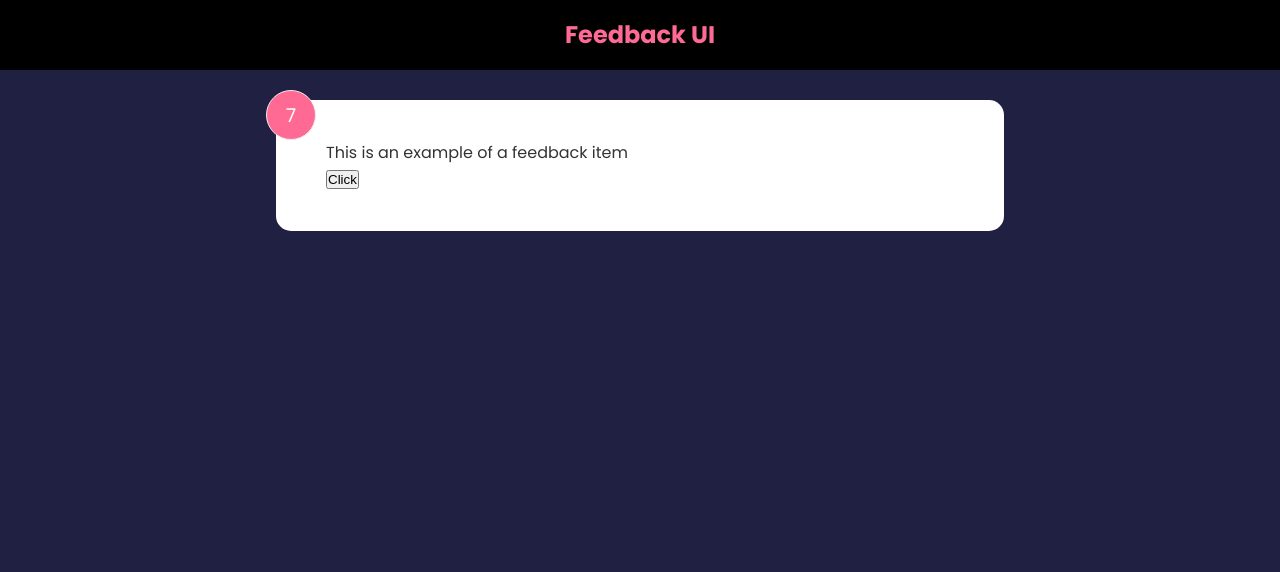
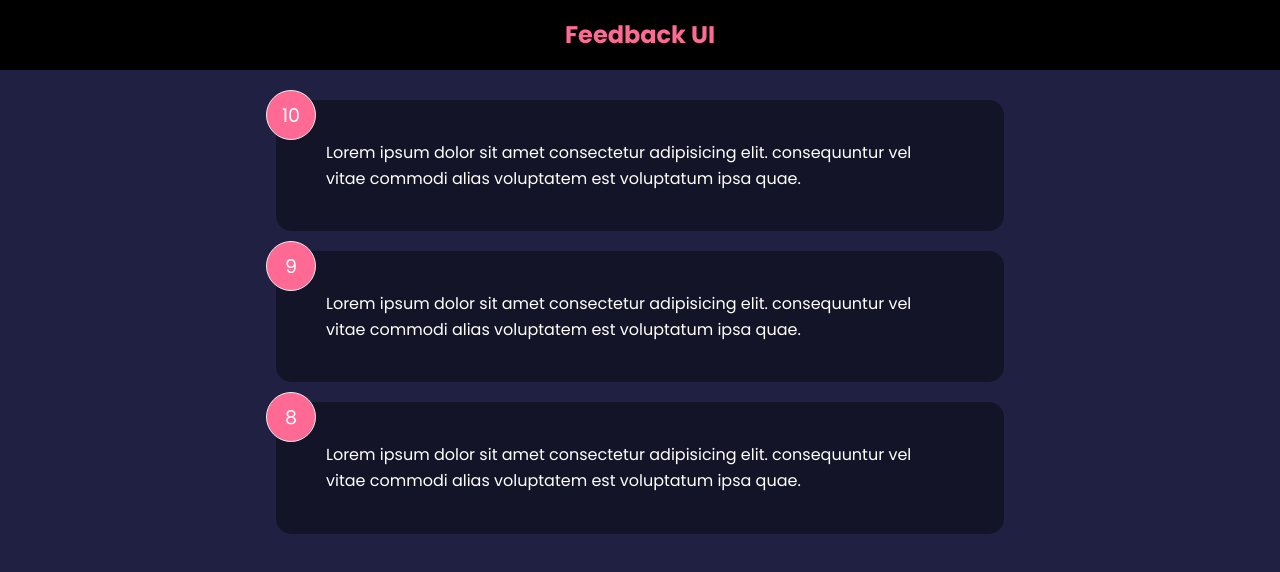
Before and after one commit to johnofisher01/application-cards, a React (Create React App) app in the folder application-cards/: page / in a window 1280 px wide. Shown: the top 572 px of the page. Built offline with nearby package versions, Linux system fonts and the light colour scheme.

Commit message:
Card added, reverse style. Default / Proptypes added

```diff
--- a/application-cards/src/App.js
+++ b/application-cards/src/App.js
@@ -2,8 +2,12 @@
 import './index.css'
 import Header from './components/Header'
 import FeedbackItem from './components/FeedbackItem'
+import {useState} from 'react'
+import FeedbackData from './data/data'
+import FeedbackList from './components/FeedbackList'
 
 function App() {
+  const [feedback, setFeedback]=useState(FeedbackData)
 
 
 
@@ -11,7 +15,7 @@
     <>
       <Header />
       <div className="container">
-        <FeedbackItem/>
+        <FeedbackList feedback={feedback}/>
       </div>
       </>
   )
--- a/application-cards/src/components/FeedbackItem.jsx
+++ b/application-cards/src/components/FeedbackItem.jsx
@@ -1,26 +1,26 @@
 import React from 'react'
-import { useState } from 'react'
+import Card from './shared/Card'
+import PropTypes from 'prop-types'
 
-function FeedbackItem() {
+function FeedbackItem({item}) {
 
-    const [rating, setRating]=useState(7)
-    const [text, setText]=useState('This is an example of a feedback item')
 
-    const handleClick = () => {
-        setRating((prev)=> {
-            return prev + 1
-        })
-    }
+
 
   return (
-    <div className="card">
-        <div className="num-display">{rating}</div>
+    <Card reverse={true}>
+        <div className="num-display">{item.rating}</div>
         <div className="text-display">
-             {text}
+        {item.text}
+
         </div>
-        <button onClick={handleClick}>Click</button>
-    </div>
+
+    </Card>
   )
 }
 
+FeedbackItem.propTypes = {
+  item: PropTypes.object.isRequired
+}
+
 export default FeedbackItem
--- /dev/null
+++ b/application-cards/src/components/FeedbackList.jsx
@@ -0,0 +1,33 @@
+import React from 'react'
+import FeedbackItem from './FeedbackItem'
+import Card from './shared/Card'
+import PropTypes from 'prop-types'
+
+const FeedbackList = ({feedback}) => {
+     if (!feedback || feedback.length == 0) {
+         return <p>No Feedback</p>
+     }
+    return (
+        <div className='feedback-list'>
+            {feedback.map((item ) => (
+                <FeedbackItem key ={item.id} item={item}/>
+
+            ))}
+
+        </div>
+    )
+}
+
+FeedbackList.propTypes = {
+    feedback: PropTypes.arrayOf(
+        PropTypes.shape({
+            id: PropTypes.number.isRequired,
+            rating: PropTypes.number.isRequired,
+            text: PropTypes.string.isRequired
+        })
+    )
+}
+
+
+
+export default FeedbackList
--- /dev/null
+++ b/application-cards/src/components/shared/Card.jsx
@@ -0,0 +1,24 @@
+import React from 'react'
+import PropTypes from 'prop-types'
+
+function Card({children, reverse}) {
+  return (
+    // <div className={`card ${reverse && 'reverse'}`}>
+    //   {children}
+    // </div>
+
+    <div className='card' style={{backgroundColor: reverse? 'rgba(0,0,0,0.4)' : '#fff',
+  color: reverse? '#fff': '#000'}}>{children}</div>
+  )
+}
+
+Card.defaultProps = {
+  reverse: false,
+}
+
+Card.propTypes = {
+  children: PropTypes.node.isRequired,
+  reverse: PropTypes.bool,
+}
+
+export default Card
--- /dev/null
+++ b/application-cards/src/data/data.js
@@ -0,0 +1,19 @@
+const FeedbackData = [
+    {
+      id: 1,
+      rating: 10,
+      text: 'Lorem ipsum dolor sit amet consectetur adipisicing elit. consequuntur vel vitae commodi alias voluptatem est voluptatum ipsa quae.',
+    },
+    {
+      id: 2,
+      rating: 9,
+      text: 'Lorem ipsum dolor sit amet consectetur adipisicing elit. consequuntur vel vitae commodi alias voluptatem est voluptatum ipsa quae.',
+    },
+    {
+      id: 3,
+      rating: 8,
+      text: 'Lorem ipsum dolor sit amet consectetur adipisicing elit. consequuntur vel vitae commodi alias voluptatem est voluptatum ipsa quae.',
+    },
+  ]
+
+  export default FeedbackData
```
